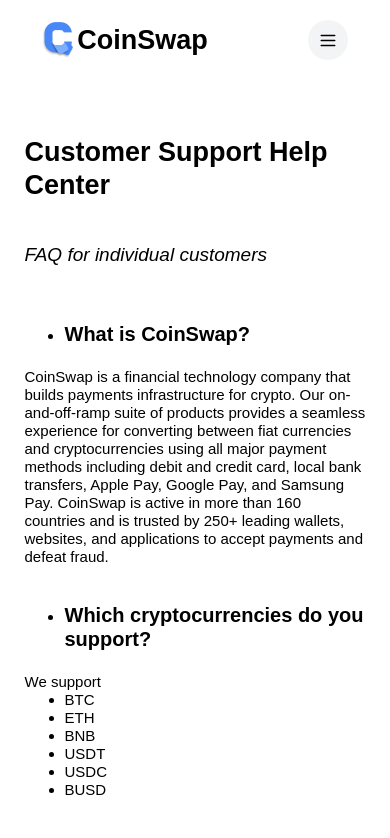
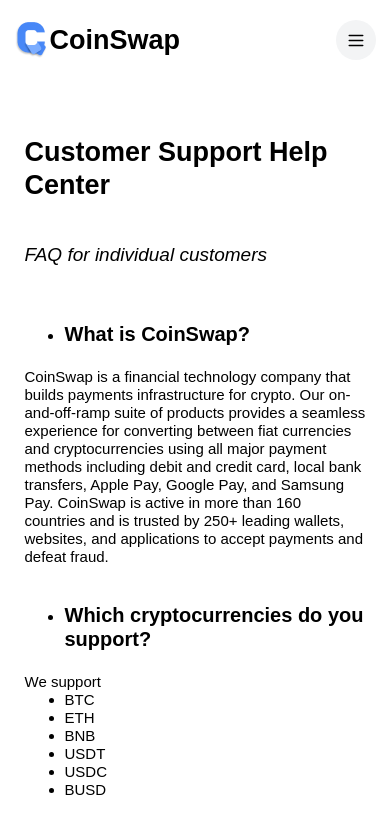
Before and after one commit to mrSnail04/P2P_Wallet, a React (Create React App) app: page /help in a window 390 px wide. Shown: the top 838 px of the page. Built offline with nearby package versions, Linux system fonts and the light colour scheme.

Commit message:
mobile version upd

```diff
--- a/src/components/Header/Header.module.scss
+++ b/src/components/Header/Header.module.scss
@@ -76,13 +76,14 @@
 }
 
 @media screen and (max-width: 700px) {
+    .navWrap{
+        width: 361px;
+        justify-content: space-between;
+    }
     .menuWrap{
         display: none;
     }
     .hamburgerWrap{
         display: flex;
     }
-    .logo{
-        margin-right: 100px;
-    }
 }
--- a/src/components/MobileHeader/MobileHeader.module.scss
+++ b/src/components/MobileHeader/MobileHeader.module.scss
@@ -1,6 +1,3 @@
-.root{
-
-}
 .menuWrap {
   display: flex;
   flex-direction: column;
```
